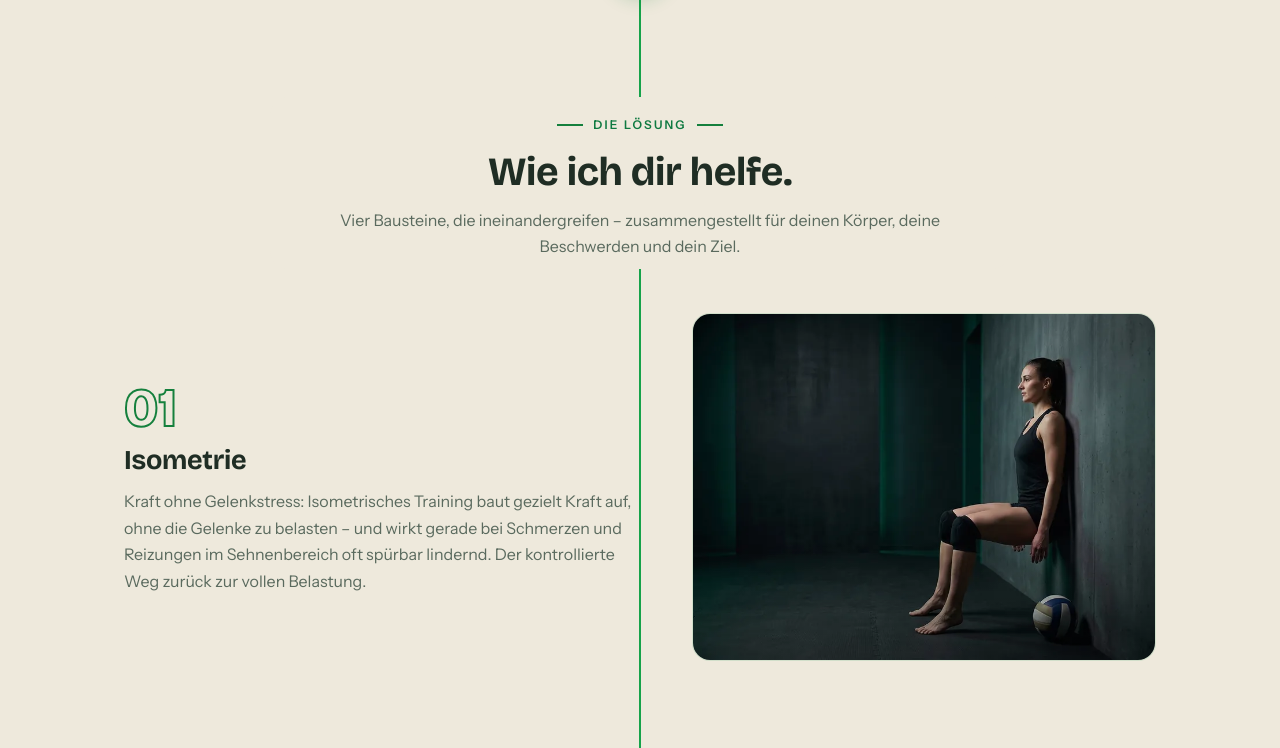
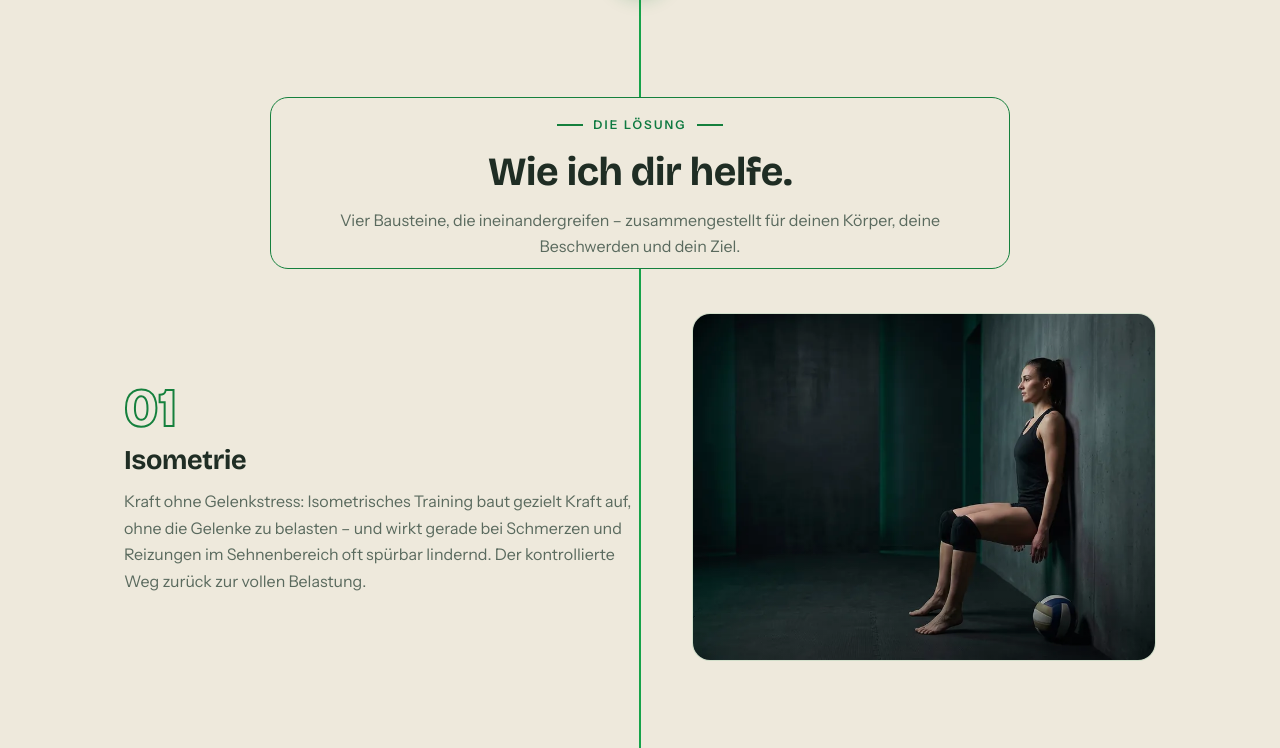
Before and after one commit to vollstark23-lab/volleyballstark-website, a plain HTML site: page index.html in a window 1280 px wide. Shown: the part 3187-3935 px from the top of the page. Drawn offline with nearby package versions, Linux system fonts and the light colour scheme.

Commit message:
Zwischenüberschriften: Rahmen zündet bei Ankunft des Leuchtpunkts (wie das CTA-Finish)
Die drei zentrierten Headlines (Wie ich dir helfe / Der Unterschied / Der Kreislauf)
bekommen denselben Ankunfts-Moment wie das Abschluss-CTA: Der Leuchtpunkt erreicht
die Oberkante des Headline-Blocks -> kurzer Glow-Puls, danach bleibt der Rahmen in
accent-3 beleuchtet. Zurückscrollen verlischt ihn wieder (symmetrisch zur Linie und
zu den Reise-Markern). Ankunft über Layout-Position (docTop) gemessen, damit die
Reveal-Animation die Zündung nicht verschiebt. Vergleichstabelle ausgenommen
(hat bereits einen Panel-Rahmen).

```diff
--- a/index.html
+++ b/index.html
@@ -323,6 +323,15 @@ footer .logo-svg{height:38px}
 .rail-dot{position:absolute;left:-3.75px;top:0;width:10px;height:10px;margin-top:-5px;border-radius:50%;background:var(--accent);box-shadow:0 0 10px var(--glow);will-change:top}
 .rail-patch-holder{position:relative}
 .rail-patch{position:absolute;left:-40px;right:-40px;top:-10px;bottom:-10px;background:var(--bg);z-index:-1;border-radius:18px}
+/* Ankunfts-Illumination: Der Leuchtpunkt „zündet" den Rahmen der Zwischen-
+   überschriften, sobald die Fokuslinie sie erreicht – derselbe Moment wie beim
+   Abschluss-CTA. Ein kurzer Glow-Puls, danach bleibt der ruhig beleuchtete
+   Rahmen stehen; zurückgescrollt verlischt er wieder (symmetrisch zur Linie).
+   Die Vergleichstabelle (.vs-rows) hat bereits einen Panel-Rahmen und wird
+   nicht zusätzlich gerahmt. */
+.rail-patch-holder.lit > .rail-patch{border:1px solid transparent;transition:border-color .8s}
+.rail-patch-holder.lit > .rail-patch{border-color:var(--accent-3);animation:frameglow 1.8s ease-out .1s 1 both}
+@keyframes frameglow{0%{box-shadow:0 0 26px 6px var(--glow)}100%{box-shadow:0 0 26px 6px transparent}}
 .vs-rows .rail-patch{left:0;right:0;top:0;bottom:0;border-radius:17px}
 .cyc-rail-patch{fill:var(--bg)}
 @media(max-width:820px){.rail{display:none}.rail-patch{display:none}}
@@ -1028,11 +1037,15 @@ const railFill = rail.querySelector('.rail-fill');
 const railDot = rail.querySelector('.rail-dot');
 
 /* Patches hinter zentrierte Headlines/Tabellen legen (verbirgt die Linie
-   hinter Text, ohne sie zu unterbrechen – gleiche Technik wie .center-block) */
+   hinter Text, ohne sie zu unterbrechen – gleiche Technik wie .center-block).
+   Die Headline-Holder (3 zentrierte Zwischenüberschriften) registrieren wir
+   zusätzlich als Illuminations-Ziele für updateRail(). */
+const railFrames = [];
 document.querySelectorAll('.rail-patch-holder').forEach(h => {
   const p = document.createElement('div');
   p.className = 'rail-patch';
   h.appendChild(p);
+  railFrames.push(h);
 });
 const vsRows = document.querySelector('.vs-rows');
 if (vsRows) {
@@ -1084,6 +1097,11 @@ function cacheMarkers(){
     const r = row.getBoundingClientRect();
     railMarkers.push({dot, y: r.top + scrollY + r.height / 2});
   });
+  /* Illuminations-Rahmen der Zwischenüberschriften: Ankunft = Fokuslinie
+     erreicht die OBERKANTE des Headline-Blocks (dort endet die Linie sichtbar
+     und der Punkt läuft weiter). Layout-Position statt Rect, da .reveal
+     (translateY) sonst die Ankunft verschieben würde. */
+  railFrames.forEach(h => { h.dataset.railY = docTop(h); });
 }
 function updateRail(){
   railTick = false;
@@ -1095,6 +1113,9 @@ function updateRail(){
   /* Reise-Marker: leuchtet, sobald die Fokuslinie den Marker erreicht
      (und bleibt an, solange man darunter ist – symmetrisch zum Zurückscrollen) */
   for (const m of railMarkers) m.dot.classList.toggle('lit', focus >= m.y);
+  /* Zwischenüberschriften: Rahmen zündet, wenn die Fokuslinie die Oberkante
+     erreicht – derselbe Mechanismus wie beim CTA-Rahmen unten. */
+  for (const h of railFrames) h.classList.toggle('lit', focus >= +h.dataset.railY);
   /* Rahmen erhellt erst, wenn der Leuchtpunkt ankommt – d. h. wenn die
      Fokuslinie die Rahmen-Oberkante erreicht. Auf Mobile (ohne Linie) gilt
      dieselbe Ankunfts-Regel, damit der Moment dort nicht verloren geht. */
```
